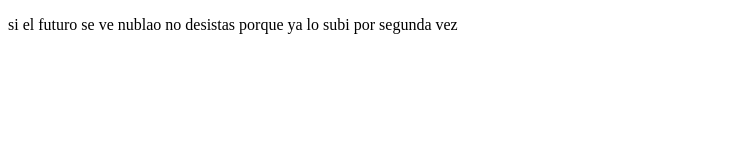
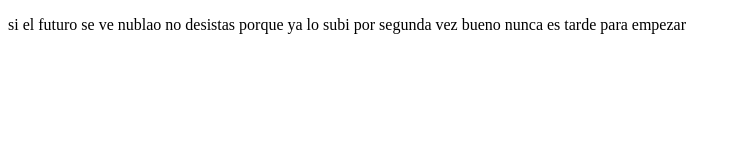
Before and after one commit to sebasmanda/1trabajo, a plain HTML site: page index.html in a window 1280 px wide. Shown: the whole page, without its empty margins (0-739 px from the left). Drawn offline with Linux system fonts and the light colour scheme.

Commit message:
va de nuevo

```diff
--- a/index.html
+++ b/index.html
@@ -8,7 +8,7 @@
 </head>
 <body>
    <p >
-       si el futuro se ve nublao no desistas porque ya lo subi por segunda vez
+       si el futuro se ve nublao no desistas porque ya lo subi por segunda vez bueno nunca es tarde para empezar
    </p>
 </body>
 </html>
```
